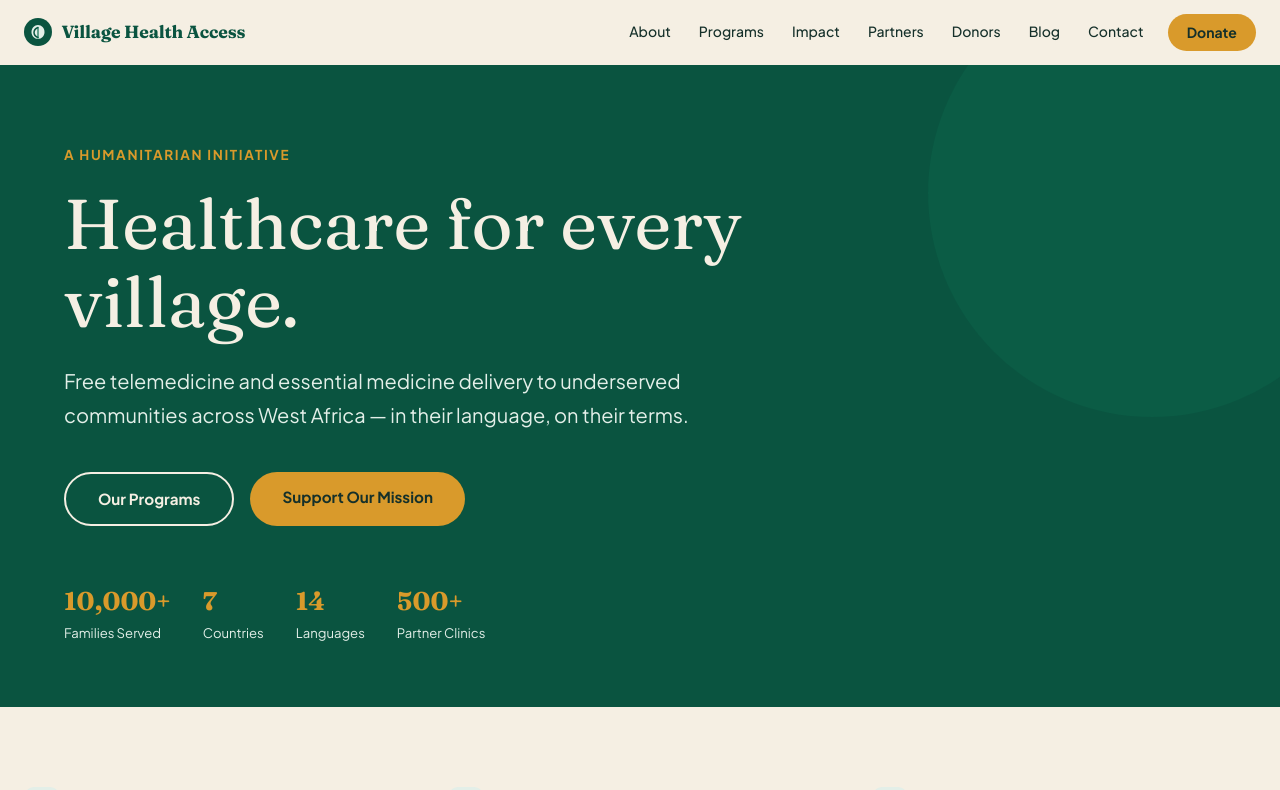
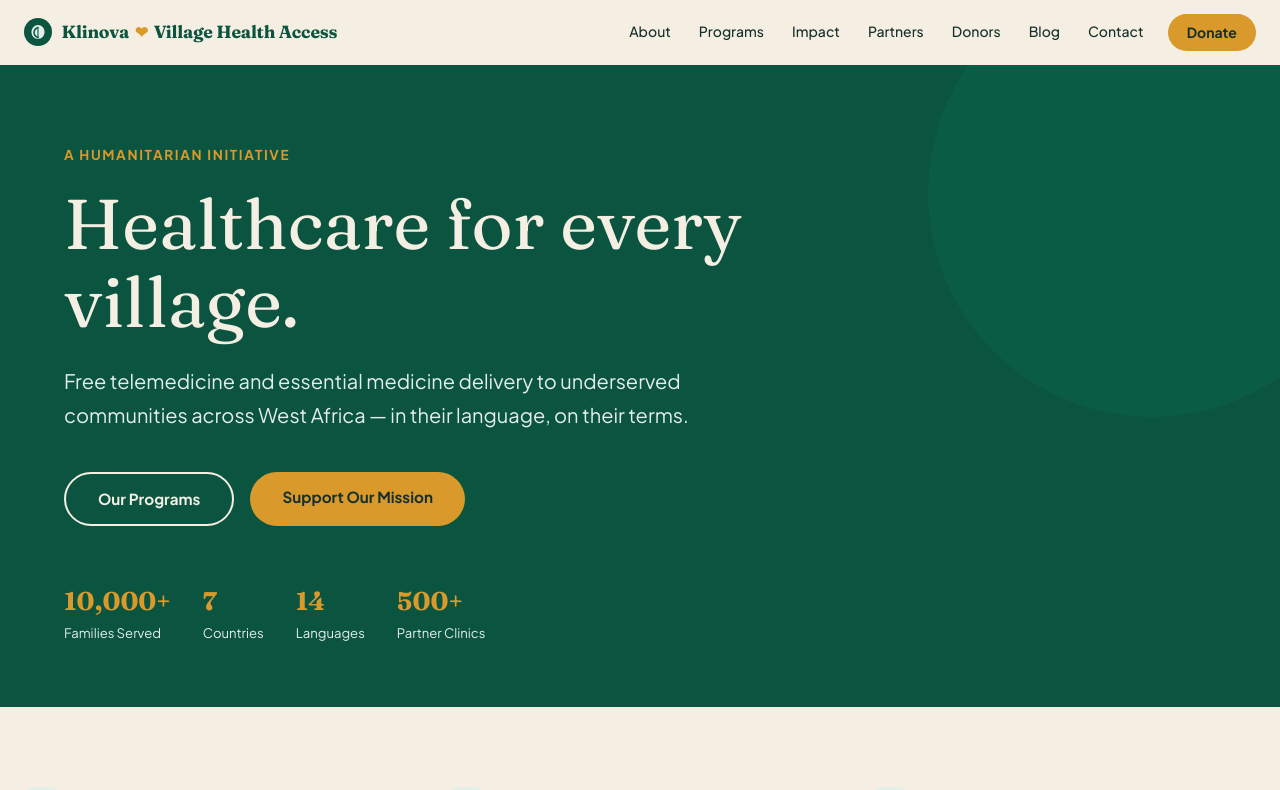
Before and after one commit to KlinovaHealth/village-health-access, a Next.js app: page / in a window 1280 px wide. Shown: the top 790 px of the page. Built offline with nearby package versions, Linux system fonts and the light colour scheme.

Commit message:
Update logo to Klinova heart Village Health Access

```diff
--- a/app/components/Nav.tsx
+++ b/app/components/Nav.tsx
@@ -59,6 +59,19 @@ export default function Nav() {
         {/* Logo */}
         <Link href="/" style={{ display: 'flex', alignItems: 'center', gap: '0.6rem', textDecoration: 'none' }}>
           <LeafSvg />
+          <span style={{ display: 'flex', alignItems: 'center', gap: '0.35rem' }}>
+            <span
+              style={{
+                fontFamily: 'var(--font-display)',
+                fontWeight: 700,
+                fontSize: '1.1rem',
+                color: '#0A5440',
+                letterSpacing: '-0.01em',
+              }}
+            >
+              Klinova
+            </span>
+            <span style={{ color: '#D99A2B', fontSize: '1rem', fontWeight: 700, lineHeight: 1 }}>&#10084;</span>
             <span
               style={{
                 fontFamily: 'var(--font-display)',
@@ -69,6 +82,7 @@ export default function Nav() {
               }}
             >
               Village Health Access
+            </span>
           </span>
         </Link>
 
```
Lines whose indentation alone changed are shown as unchanged.
